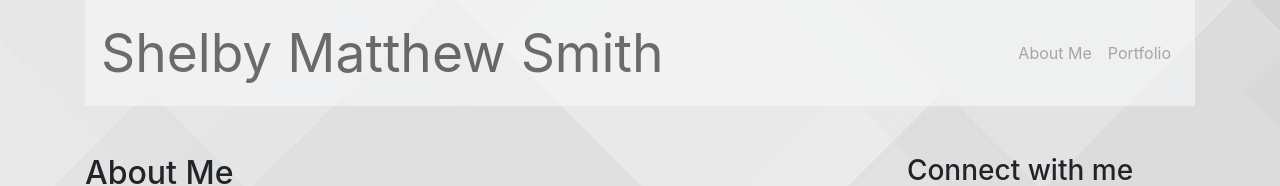
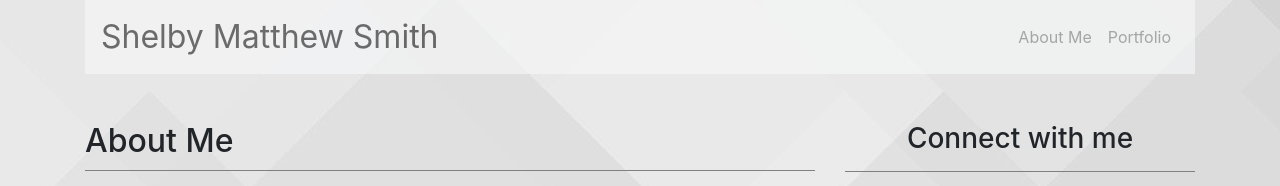
Before and after one commit to shelbymatthew/Bootstrap-Portfolio, a plain HTML site: page index.html in a window 1280 px wide. Shown: the top 186 px of the page. Drawn offline with nearby package versions, Linux system fonts and the light colour scheme.

Commit message:
updating styles

```diff
--- a/style.css
+++ b/style.css
@@ -9,7 +9,7 @@
 }
 
 #headername{
-    font-size: 40pt;
+    font-size: 2rem;
 }
 
 #aboutme {
```
